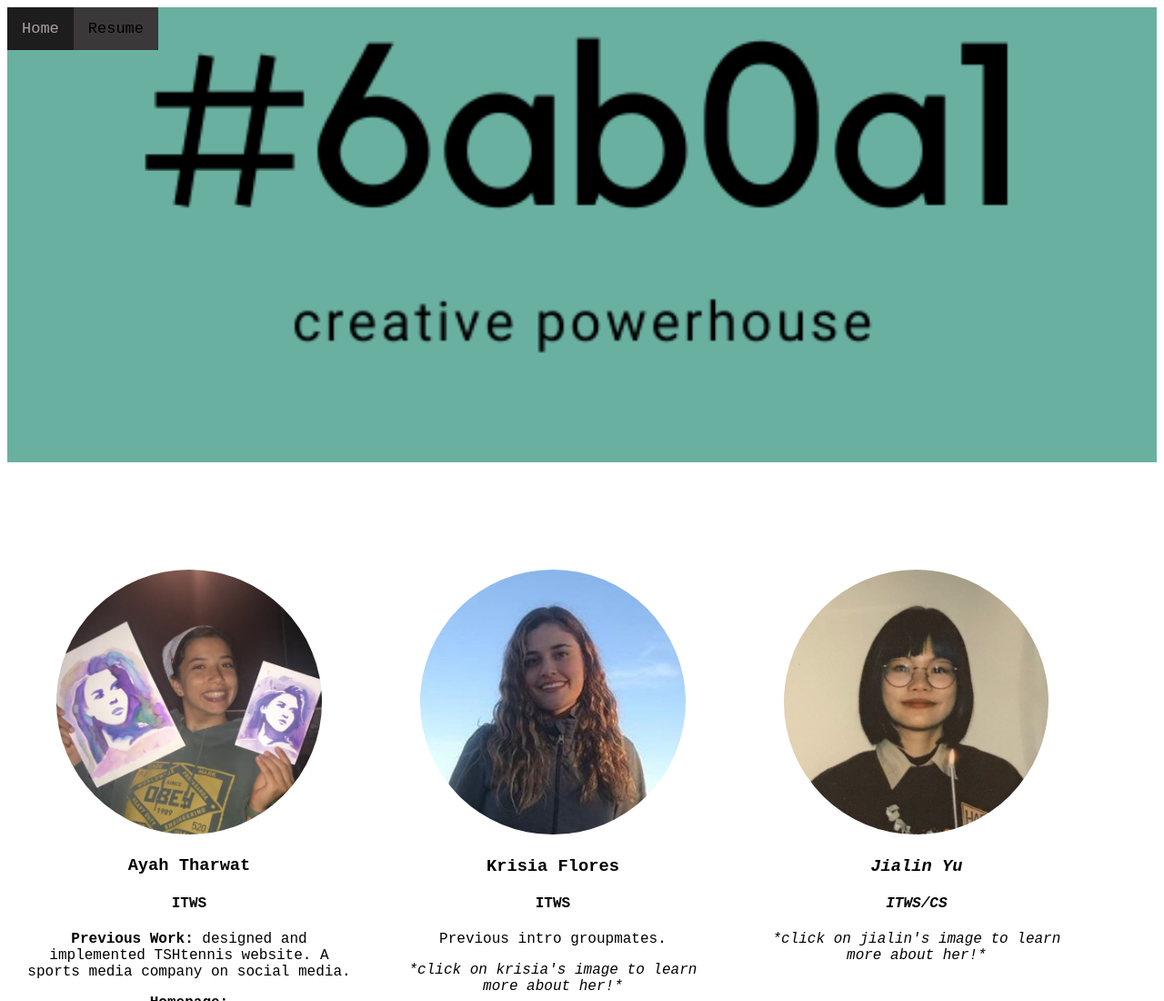
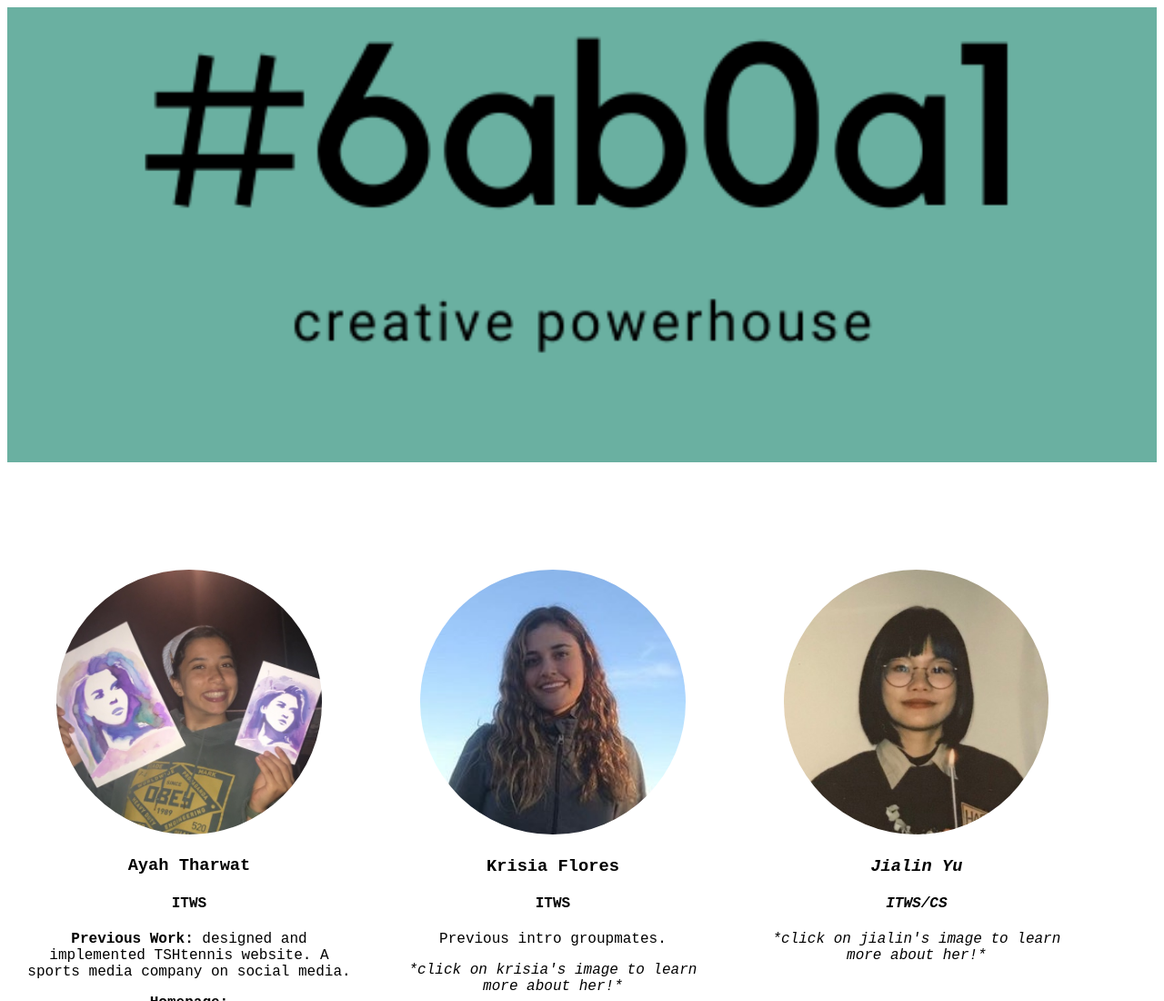
Before and after one commit to Group8websys/GroupPortfolio, a plain HTML site: page index.html in a window 1280 px wide. Shown: the top 1100 px of the page at 91% size. Drawn offline with Linux system fonts and the light colour scheme.

Commit message:
Add files via upload

```diff
--- a/index.html
+++ b/index.html
@@ -12,9 +12,6 @@ body{
 
 </head>
 <body>
-    <div class="topnav">
-        <a class="active" href="index.html">Home</a>
-        <a href="rcsid.html">Resume</a>
 
 
  <div class="parallax"></div>
--- a/style.css
+++ b/style.css
@@ -1,30 +1,4 @@
-/*PART A
-
-/* top navigation bar for the homepage*/
-.topnav {
-  overflow: hidden;
-}
-
-.topnav a {
-  float: left;
-  color: black;
-  text-align: center;
-  padding: 14px 16px;
-  text-decoration: none;
-  font-size: 17px;
-  background-color: rgb(58, 56, 56);
-}
-
-.topnav a:hover {
-  background-color: rgb(58, 56, 56);
-  color: white;
-}
-
-.topnav a.active {
-  background-color:rgb(29, 29, 29)  ;
-  color: rgb(173, 160, 160);
-}
-
+/*PART A*/
 .parallax {
   /* The image used */
   background-image: url("teamname.png");
```
